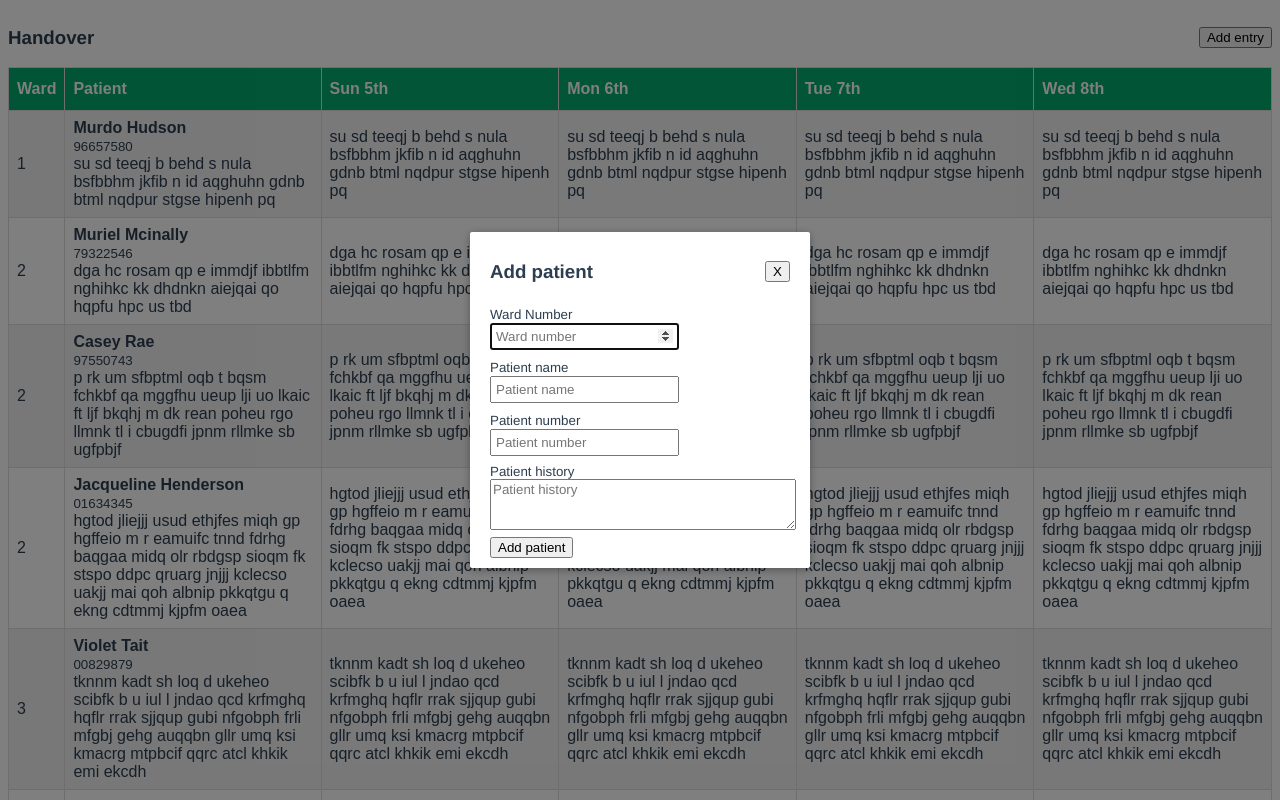
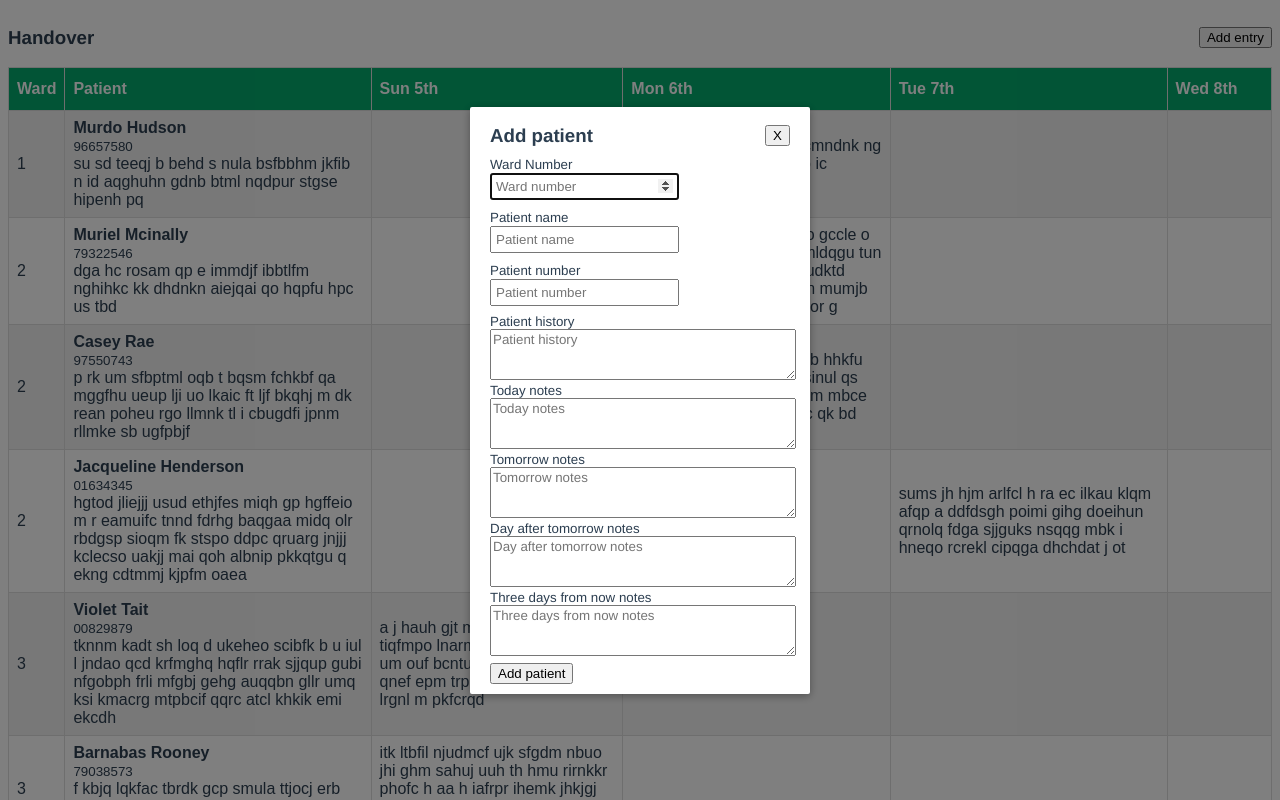
Before and after one commit to liamsain/handover-front-end, a Vue app: page / in a window 1280 px wide. Both pictures are taken after a click on the button "Add entry". Shown: the top 800 px of the page. Built offline with nearby package versions, Linux system fonts and the light colour scheme.

Commit message:
show actual todo data on table

```diff
--- a/src/App.vue
+++ b/src/App.vue
@@ -13,7 +13,6 @@
   font-family: Avenir, Helvetica, Arial, sans-serif;
   -webkit-font-smoothing: antialiased;
   -moz-osx-font-smoothing: grayscale;
-  /* text-align: center; */
   color: #2c3e50;
 }
 
--- a/src/components/AddEntryModal.vue
+++ b/src/components/AddPatientModal.vue
@@ -1,11 +1,8 @@
 <template>
   <Modal @close="$emit('close')">
-    <div
-      slot="header"
-      style="display: flex; justify-content: space-between; align-items: center"
-    >
+    <div slot="header" class="add-entry-modal__title">
       <h3>Add patient</h3>
-      <p><button @click="$emit('close')">X</button></p>
+      <button @click="$emit('close')">X</button>
     </div>
     <div slot="body">
       <div class="add-entry-modal__text-field">
@@ -38,7 +35,47 @@
           <textarea
             id="add-entry__patient-history"
             placeholder="Patient history"
-            style="width: 100%"
+            rows="3"
+          />
+        </label>
+      </div>
+      <div class="add-entry-modal__text-area">
+        <label for="add-entry__today-notes">
+          Today notes<br />
+          <textarea
+            id="add-entry__today-notes"
+            placeholder="Today notes"
+            rows="3"
+          />
+        </label>
+      </div>
+      <div class="add-entry-modal__text-area">
+        <label for="add-entry__tomorrow-notes">
+          Tomorrow notes<br />
+          <textarea
+            id="add-entry__tomorrow-notes"
+            placeholder="Tomorrow notes"
+            rows="3"
+          />
+        </label>
+      </div>
+      <div class="add-entry-modal__text-area">
+        <label for="add-entry__day-after-tomorrow-notes">
+          Day after tomorrow notes<br />
+          <textarea
+            id="add-entry__day-after-tomorrow-notes"
+            placeholder="Day after tomorrow notes"
+            rows="3"
+          />
+        </label>
+      </div>
+
+      <div class="add-entry-modal__text-area">
+        <label for="add-entry__three-days-from-now-notes">
+          Three days from now notes<br />
+          <textarea
+            id="add-entry__three-days-from-now-notes"
+            placeholder="Three days from now notes"
             rows="3"
           />
         </label>
@@ -51,12 +88,18 @@
 </template>
 
 <script lang="ts">
-import Vue from "vue";
+import Vue, { PropType } from "vue";
 import Modal from "./Modal.vue";
+import AddPatientForm from "@/forms/AddPatientForm";
 
 export default Vue.extend({
-  name: "AddEntryModal",
+  name: "AddPatientModal",
   components: { Modal },
+  props: {
+    form: {
+      type: Object as PropType<AddPatientForm>,
+    },
+  },
   mounted() {
     const ref = this.$refs.wardNumberField as any;
     if (ref) {
@@ -66,7 +109,17 @@ export default Vue.extend({
 });
 </script>
 
-<style>
+<style scoped>
+.add-entry-modal__title {
+  display: flex;
+  justify-content: space-between;
+  align-items: center;
+  margin: 8px 0 8px;
+}
+
+.add-entry-modal__title h3 {
+  margin: 0;
+}
 .add-entry-modal__text-field {
   margin-bottom: 8px;
 }
@@ -82,5 +135,6 @@ export default Vue.extend({
 
 textarea {
   font-family: Avenir, Helvetica, Arial, sans-serif;
+  width: 100%;
 }
 </style>
--- a/src/components/HelloWorld.vue
+++ /dev/null
@@ -1,156 +0,0 @@
-<template>
-  <div class="hello">
-    <h1>{{ msg }}</h1>
-    <p>
-      For a guide and recipes on how to configure / customize this project,<br />
-      check out the
-      <a href="https://cli.vuejs.org" target="_blank" rel="noopener"
-        >vue-cli documentation</a
-      >.
-    </p>
-    <h3>Installed CLI Plugins</h3>
-    <ul>
-      <li>
-        <a
-          href="https://github.com/vuejs/vue-cli/tree/dev/packages/%40vue/cli-plugin-babel"
-          target="_blank"
-          rel="noopener"
-          >babel</a
-        >
-      </li>
-      <li>
-        <a
-          href="https://github.com/vuejs/vue-cli/tree/dev/packages/%40vue/cli-plugin-pwa"
-          target="_blank"
-          rel="noopener"
-          >pwa</a
-        >
-      </li>
-      <li>
-        <a
-          href="https://github.com/vuejs/vue-cli/tree/dev/packages/%40vue/cli-plugin-router"
-          target="_blank"
-          rel="noopener"
-          >router</a
-        >
-      </li>
-      <li>
-        <a
-          href="https://github.com/vuejs/vue-cli/tree/dev/packages/%40vue/cli-plugin-vuex"
-          target="_blank"
-          rel="noopener"
-          >vuex</a
-        >
-      </li>
-      <li>
-        <a
-          href="https://github.com/vuejs/vue-cli/tree/dev/packages/%40vue/cli-plugin-eslint"
-          target="_blank"
-          rel="noopener"
-          >eslint</a
-        >
-      </li>
-      <li>
-        <a
-          href="https://github.com/vuejs/vue-cli/tree/dev/packages/%40vue/cli-plugin-unit-jest"
-          target="_blank"
-          rel="noopener"
-          >unit-jest</a
-        >
-      </li>
-      <li>
-        <a
-          href="https://github.com/vuejs/vue-cli/tree/dev/packages/%40vue/cli-plugin-typescript"
-          target="_blank"
-          rel="noopener"
-          >typescript</a
-        >
-      </li>
-    </ul>
-    <h3>Essential Links</h3>
-    <ul>
-      <li>
-        <a href="https://vuejs.org" target="_blank" rel="noopener">Core Docs</a>
-      </li>
-      <li>
-        <a href="https://forum.vuejs.org" target="_blank" rel="noopener"
-          >Forum</a
-        >
-      </li>
-      <li>
-        <a href="https://chat.vuejs.org" target="_blank" rel="noopener"
-          >Community Chat</a
-        >
-      </li>
-      <li>
-        <a href="https://twitter.com/vuejs" target="_blank" rel="noopener"
-          >Twitter</a
-        >
-      </li>
-      <li>
-        <a href="https://news.vuejs.org" target="_blank" rel="noopener">News</a>
-      </li>
-    </ul>
-    <h3>Ecosystem</h3>
-    <ul>
-      <li>
-        <a href="https://router.vuejs.org" target="_blank" rel="noopener"
-          >vue-router</a
-        >
-      </li>
-      <li>
-        <a href="https://vuex.vuejs.org" target="_blank" rel="noopener">vuex</a>
-      </li>
-      <li>
-        <a
-          href="https://github.com/vuejs/vue-devtools#vue-devtools"
-          target="_blank"
-          rel="noopener"
-          >vue-devtools</a
-        >
-      </li>
-      <li>
-        <a href="https://vue-loader.vuejs.org" target="_blank" rel="noopener"
-          >vue-loader</a
-        >
-      </li>
-      <li>
-        <a
-          href="https://github.com/vuejs/awesome-vue"
-          target="_blank"
-          rel="noopener"
-          >awesome-vue</a
-        >
-      </li>
-    </ul>
-  </div>
-</template>
-
-<script lang="ts">
-import Vue from "vue";
-
-export default Vue.extend({
-  name: "HelloWorld",
-  props: {
-    msg: String,
-  },
-});
-</script>
-
-<!-- Add "scoped" attribute to limit CSS to this component only -->
-<style scoped>
-h3 {
-  margin: 40px 0 0;
-}
-ul {
-  list-style-type: none;
-  padding: 0;
-}
-li {
-  display: inline-block;
-  margin: 0 10px;
-}
-a {
-  color: #42b983;
-}
-</style>
--- a/src/components/Modal.vue
+++ b/src/components/Modal.vue
@@ -33,7 +33,7 @@ export default Vue.extend({
 });
 </script>
 
-<style scoped>
+<style>
 .modal-mask {
   position: fixed;
   z-index: 9998;
@@ -60,11 +60,6 @@ export default Vue.extend({
   box-shadow: 0 2px 8px rgba(0, 0, 0, 0.33);
   transition: all 0.3s ease;
   font-family: Helvetica, Arial, sans-serif;
-}
-
-.modal-header h3 {
-  margin-top: 0;
-  color: #42b983;
 }
 
 .modal-body {
--- /dev/null
+++ b/src/components/PatientRow.vue
@@ -0,0 +1,64 @@
+<template>
+  <tr>
+    <td>{{ entry.wardNumber }}</td>
+    <td>
+      <p>
+        <strong>{{ entry.patientName }}</strong>
+      </p>
+      <p>
+        <small>{{ entry.patientNumber }}</small>
+      </p>
+      <p>{{ entry.patientHistory }}</p>
+    </td>
+    <td>
+      <p v-for="(note, i) in todayTodos" :key="i">{{ note.text }}</p>
+    </td>
+    <td>
+      <p v-for="(note, i) in tomorrowTodos" :key="i">{{ note.text }}</p>
+    </td>
+    <td>
+      <p v-for="(note, i) in dayAfterTomorrowTodos" :key="i">{{ note.text }}</p>
+    </td>
+    <td>
+      <p v-for="(note, i) in threeDaysFromNowTodos" :key="i">{{ note.text }}</p>
+    </td>
+  </tr>
+</template>
+
+<script lang="ts">
+import Vue, { PropType } from "vue";
+import { IEntry } from "@/types/IEntry";
+import { ITodo } from "@/types/ITodo";
+import { isSameDay, addDays } from "date-fns";
+export default Vue.extend({
+  name: "PatientRow",
+  props: {
+    entry: {
+      type: Object as PropType<IEntry>,
+    },
+  },
+  computed: {
+    todayTodos(): ITodo[] {
+      return this.getNotesForDay(new Date());
+    },
+    tomorrowTodos(): ITodo[] {
+      return this.getNotesForDay(addDays(new Date(), 1));
+    },
+    dayAfterTomorrowTodos(): ITodo[] {
+      return this.getNotesForDay(addDays(new Date(), 2));
+    },
+    threeDaysFromNowTodos(): ITodo[] {
+      return this.getNotesForDay(addDays(new Date(), 3));
+    },
+  },
+  methods: {
+    getNotesForDay(day: Date): ITodo[] {
+      return this.entry.todos.filter((x) =>
+        isSameDay(new Date(x.dueDate), day)
+      );
+    },
+  },
+});
+</script>
+
+<style scoped></style>
--- a/src/types/ITodo.ts
+++ b/src/types/ITodo.ts
@@ -1,5 +1,5 @@
 import { addDays } from "date-fns";
-import { getRandomNumber, getRandomString, getFakeWords } from "@/utils/utils";
+import { getRandomNumber, getFakeWords } from "@/utils/utils";
 export interface ITodo {
   dueDate: Date;
   text: string;
@@ -8,8 +8,8 @@ export interface ITodo {
   completed: boolean;
 }
 
-export function generate(count: number = 1): ITodo[] {
-  let result: ITodo[] = [];
+export function generate(count = 1): ITodo[] {
+  const result: ITodo[] = [];
   for (let i = 0; i < count; i++) {
     const daysToAdd = getRandomNumber(0, 3);
     const todo: ITodo = {
@@ -19,6 +19,7 @@ export function generate(count: number = 1): ITodo[] {
       lookedAt: false,
       completed: false,
     };
+    result.push(todo);
   }
   return result;
 }
--- a/src/views/Home.vue
+++ b/src/views/Home.vue
@@ -16,25 +16,14 @@
           <th>{{ format(addDays(new Date(), 2), "EEE do") }}</th>
           <th>{{ format(addDays(new Date(), 3), "EEE do") }}</th>
         </tr>
-        <tr v-for="entry in entries" :key="entry.patientNumber">
-          <td>{{ entry.wardNumber }}</td>
-          <td>
-            <p>
-              <strong>{{ entry.patientName }}</strong>
-            </p>
-            <p>
-              <small>{{ entry.patientNumber }}</small>
-            </p>
-            <p>{{ entry.patientHistory }}</p>
-          </td>
-          <td>{{ entry.patientHistory }}</td>
-          <td>{{ entry.patientHistory }}</td>
-          <td>{{ entry.patientHistory }}</td>
-          <td>{{ entry.patientHistory }}</td>
-        </tr>
+        <PatientRow
+          v-for="entry in entries"
+          :entry="entry"
+          :key="entry.patientNumber"
+        />
       </table>
     </div>
-    <AddEntryModal
+    <AddPatientModal
       v-if="addEntryModalIsOpen"
       @close="addEntryModalIsOpen = false"
     />
@@ -45,10 +34,11 @@
 import Vue from "vue";
 import { IEntry, generate as generateEntries } from "@/types/IEntry";
 import { format, addDays } from "date-fns";
-import AddEntryModal from "@/components/AddEntryModal.vue";
+import AddPatientModal from "@/components/AddPatientModal.vue";
+import PatientRow from "@/components/PatientRow.vue";
 export default Vue.extend({
   name: "Home",
-  components: { AddEntryModal },
+  components: { AddPatientModal, PatientRow },
   data() {
     return {
       entries: [] as IEntry[],
```
Also changed, not shown: src/forms/AddPatientForm.ts (+8 -0 lines).
